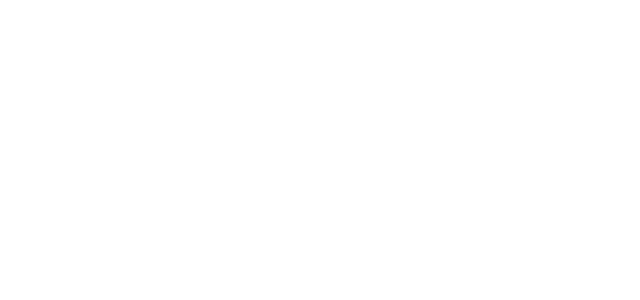
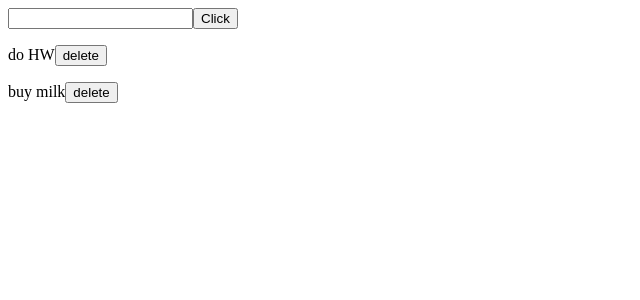
Before and after one commit to T1nkov/reactTask, a React (Create React App) app in the folder tasks/: page /input1 in a window 1280 px wide. Before the commit this address had no page. Shown: the top 300 px of the page, without its empty margins (0-640 px from the left). Built offline with nearby package versions, Linux system fonts and the light colour scheme.

Commit message:
add signin/uo

```diff
--- a/tasks/src/App.js
+++ b/tasks/src/App.js
@@ -24,6 +24,10 @@
 import Task33 from "./pages/Task33/task33";
 import Task34 from "./pages/Task34/task34";
 import Task35 from "./pages/Task35/task35";
+import Input1 from "./pages/Input1/input1";
+import Input2 from "./pages/Input2/input2";
+
+
 function App() {
   return (
     <div className="App">
@@ -52,6 +56,8 @@
         <Route path="/task33" element={<Task33 />} />
         <Route path="/task34" element={<Task34 />} />
         <Route path="/task35" element={<Task35 />} />
+        <Route path="/input1" element={<Input1 />} />
+        <Route path="/input2" element={<Input2 />} />
       </Routes>
     </div>
   );
--- /dev/null
+++ b/tasks/src/pages/Input1/input1.js
@@ -0,0 +1,44 @@
+import { useState } from "react";
+
+function Input1() {
+  const [list, setList] = useState(["do HW", "buy milk"]);
+  const [data, setData] = useState("");
+
+  //   const toDoList = list.map((el) => <p>{el}</p>);
+  const removeItem = (e) => {
+    setList(list.filter((el) => el !== e.target.id));
+  };
+  return (
+    <div>
+      <input
+        type="text"
+        value={data}
+        onChange={(e) => setData(e.target.value)}
+      />
+
+      <button
+        onClick={() => {
+          setList([...list, data]);
+          setData("");
+        }}
+      >
+        Click
+      </button>
+
+      <div>
+        {list.map((el) => {
+          return (
+            <p>
+              {el}
+              <button id={el} onClick={removeItem}>
+                delete
+              </button>
+            </p>
+          );
+        })}
+      </div>
+    </div>
+  );
+}
+
+export default Input1;
--- /dev/null
+++ b/tasks/src/pages/Input2/input2.js
@@ -0,0 +1,27 @@
+import { useState } from "react";
+import { useEffect } from "react";
+
+function Input2() {
+  const [obj, setObj] = useState({});
+
+  const getIP = async () => {
+    const response = await fetch("https://api.ipify.org/?format=json", {
+      method: "GET",
+    });
+
+    const parsedData = await response.json();
+    setObj(parsedData);
+  };
+
+  useEffect(() => {
+    getIP();
+  }, []);
+
+  return (
+    <div>
+      <h1>{obj.ip}</h1>
+    </div>
+  );
+}
+
+export default Input2;
```
